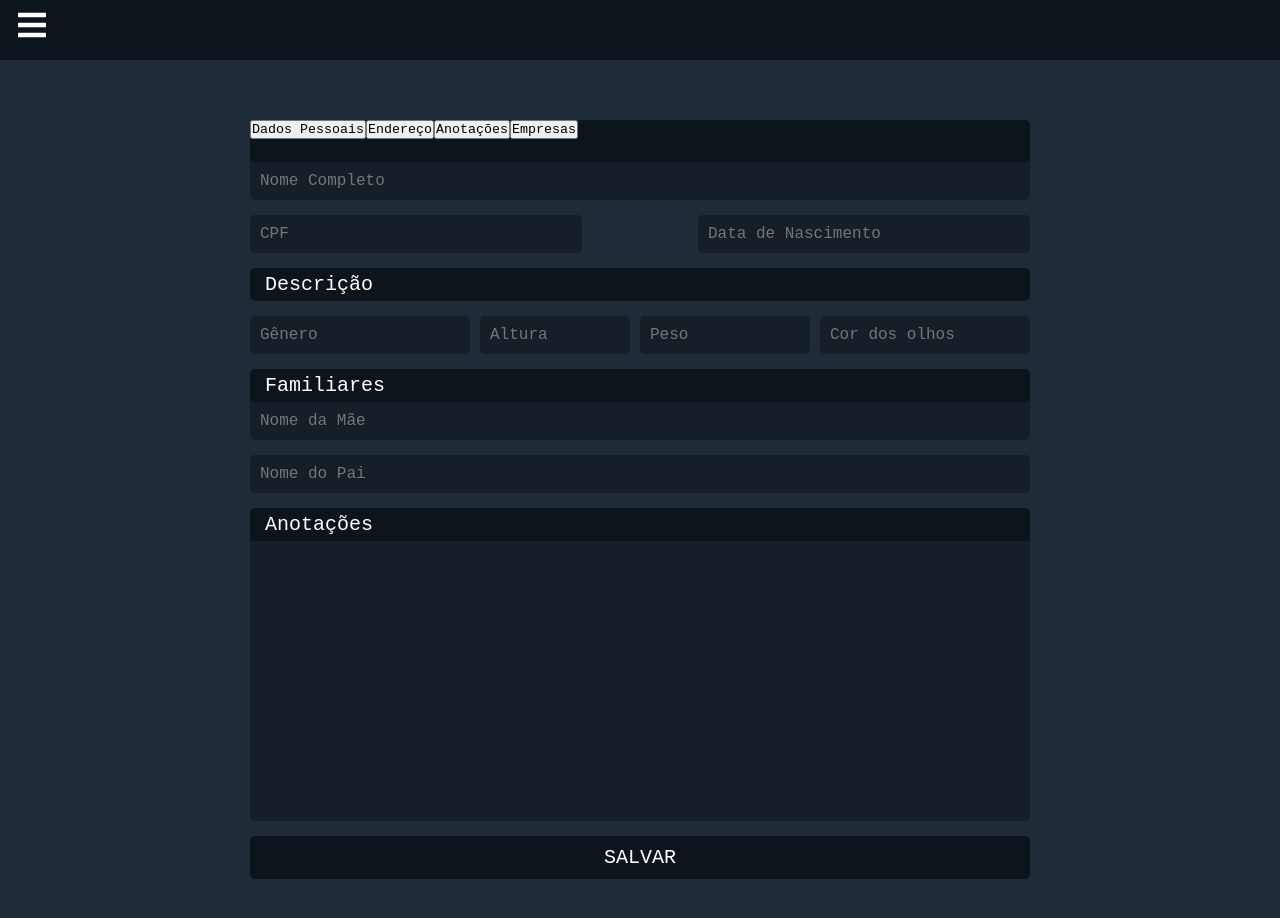
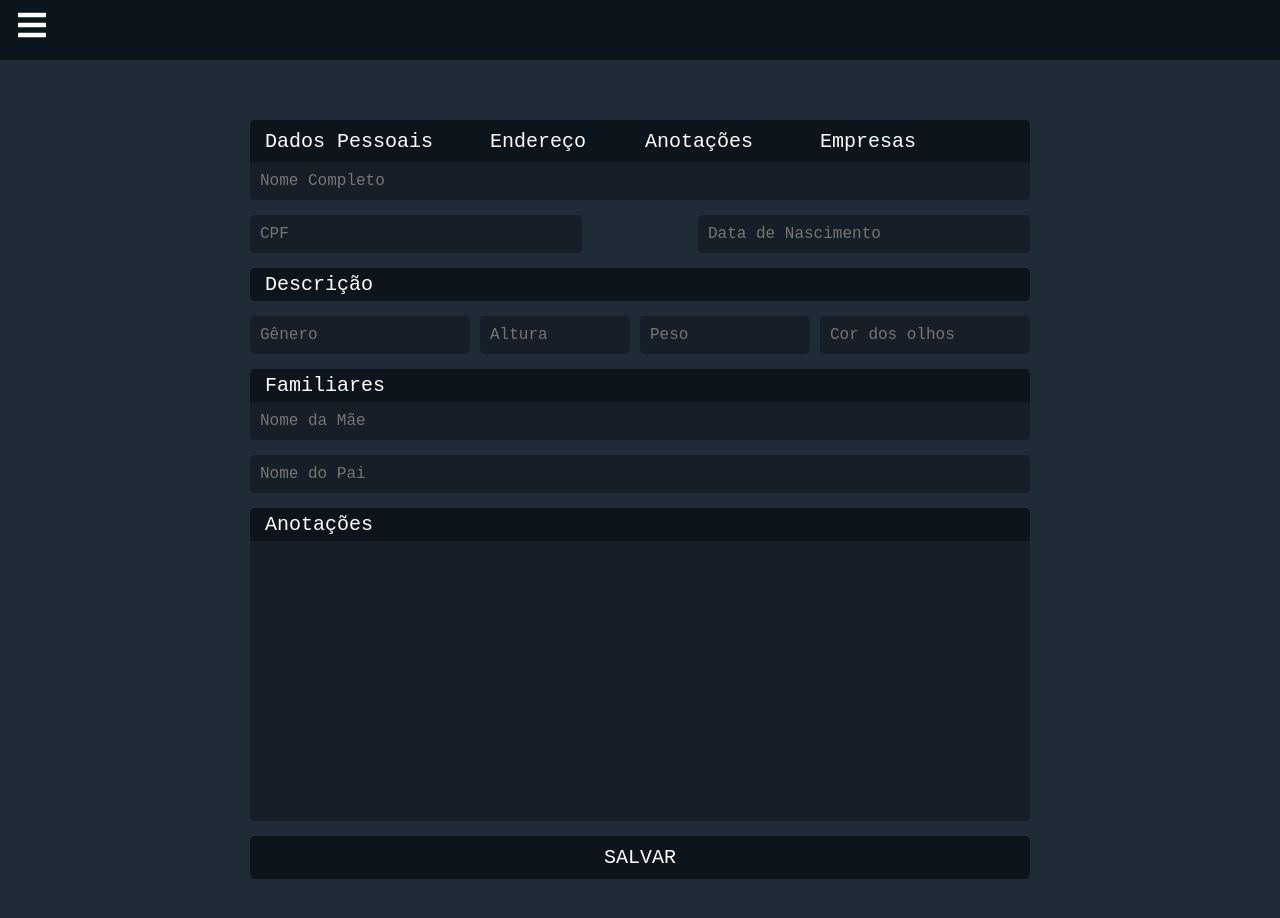
Before and after one commit to Igor-Cavalera/whoAreYou, a React (Create React App) app: page /Forms in a window 1280 px wide. Shown: the top 918 px of the page. Built offline with nearby package versions, Linux system fonts and the light colour scheme.

Commit message:
estilizando-abas

```diff
--- a/src/index.css
+++ b/src/index.css
@@ -44,6 +44,8 @@ label {
   margin-bottom: 15px;
 }
 
+/* ------------------- ABAS --------------- */
+
 .abas {
   width: 100%;
   height: 42px;
@@ -51,20 +53,65 @@ label {
   border-radius: 5px 5px 0 0;
 }
 
-.aba-forms {
+.aba-dados {
   all: unset;
-  width: 100px;
-  margin: 0 10px 0 5px ;
-  padding: 10px 0 10px 10px;
+  width: 200px;
+  padding: 10px 0 10px 15px;
   border-radius: 5px;
   color: #ffffff;
   font-size: 20px;
 }
 
-.aba-teste:hover {
+.aba-endereco {
+  all: unset;
+  width: 130px;
+  padding: 10px 0 10px 25px;
+  border-radius: 5px;
+  color: #ffffff;
+  font-size: 20px;
+}
+
+.aba-notas {
+  all: unset;
+  width: 150px;
+  padding: 10px 0 10px 25px;
+  border-radius: 5px;
+  color: #ffffff;
+  font-size: 20px;
+}
+
+.aba-empresas {
+  all: unset;
+  width: 210px;
+  padding: 10px 0 10px 25px;
+  border-radius: 5px;
+  color: #ffffff;
+  font-size: 20px;
+}
+
+/* --------- ABAS (Cursor: Pointer) ----------- */
+
+.aba-dados:hover {
   background-color: #040a0f;
   cursor: pointer;
 }
+
+.aba-endereco:hover {
+  background-color: #040a0f;
+  cursor: pointer;
+}
+
+.aba-notas:hover {
+  background-color: #040a0f;
+  cursor: pointer;
+}
+
+.aba-empresas:hover {
+  background-color: #040a0f;
+  cursor: pointer;
+}
+
+/* -------------- Inputs ---------------*/
 
 .name {
   all: unset;
```
